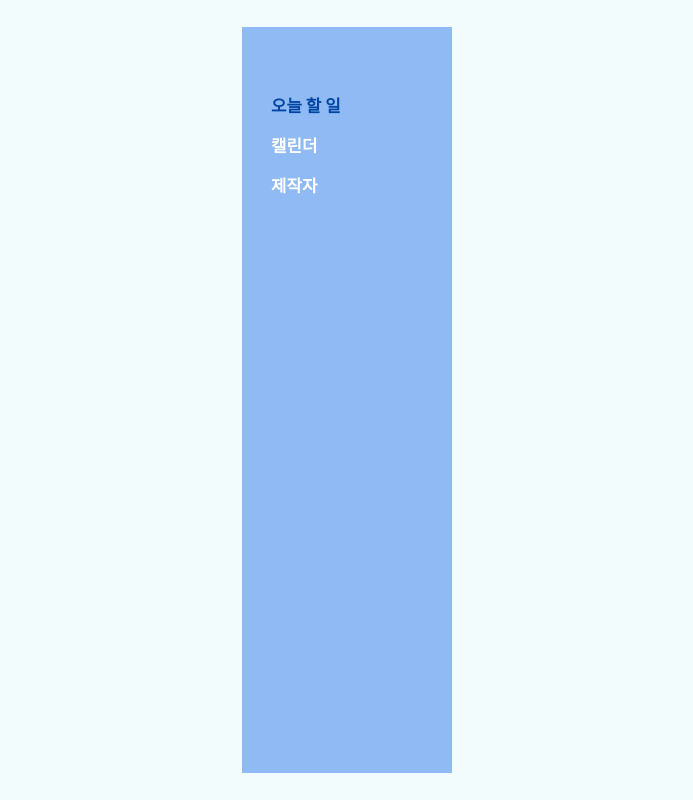
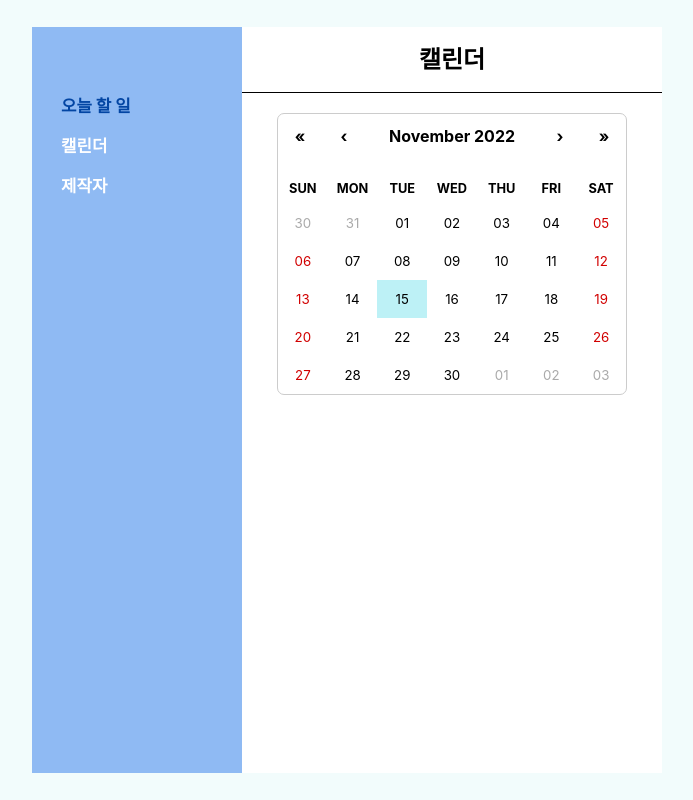
Before and after one commit to aemaaeng/my-todo-app, a React (Create React App) app: page /my-todo-app/history in a window 1280 px wide. Before the commit this address had no page. Shown: the whole page, without its empty margins (293-986 px from the left). Built offline with nearby package versions, Linux system fonts and the light colour scheme.

Commit message:
Feat/calendar - 렌더링 및 스타일 수정 (#7)
* :sparkles: react-calendar 설치 및 렌더링

* :lipstick: 캘린더 스타일 수정

```diff
--- a/package.json
+++ b/package.json
@@ -8,7 +8,9 @@
     "@testing-library/react": "^13.4.0",
     "@testing-library/user-event": "^13.5.0",
     "antd": "^5.0.3",
+    "moment": "^2.29.4",
     "react": "^18.2.0",
+    "react-calendar": "^4.0.0",
     "react-dom": "^18.2.0",
     "react-router-dom": "^6.4.3",
     "styled-components": "^5.3.6",
--- a/src/App.js
+++ b/src/App.js
@@ -2,7 +2,7 @@ import { BrowserRouter, Routes, Route } from "react-router-dom";
 import "./App.css";
 import Sidebar from "./Components/Sidebar";
 import Today from "./Pages/Today";
-import Calendar from "./Pages/Calendar";
+import History from "./Pages/History";
 import Developer from "./Pages/Developer";
 
 function App() {
@@ -15,7 +15,7 @@ function App() {
           <section className="features">
             <Routes>
               <Route path="/" element={<Today />}></Route>
-              <Route path="/calendar" element={<Calendar />}></Route>
+              <Route path="/history" element={<History />}></Route>
               <Route path="/developer" element={<Developer />}></Route>
             </Routes>
           </section>
--- a/src/Components/Sidebar.js
+++ b/src/Components/Sidebar.js
@@ -1,6 +1,7 @@
 import { useState } from "react";
 import { Link } from "react-router-dom";
 import styled from "styled-components";
+import "react-calendar/dist/Calendar.css";
 
 const Side = styled.section`
   display: flex;
@@ -42,7 +43,7 @@ const Sidebar = () => {
 
   const menuArr = [
     { index: 0, name: "오늘 할 일", path: "/" },
-    { index: 1, name: "캘린더", path: "/calendar" },
+    { index: 1, name: "캘린더", path: "/history" },
     { index: 2, name: "제작자", path: "/developer" },
   ];
 
--- a/src/Pages/Calendar.js
+++ /dev/null
@@ -1,26 +0,0 @@
-import React from "react";
-import styled from "styled-components";
-import Header from "../Components/Header";
-import EmptyTask from "../Components/EmptyTask";
-import settings from "../settings-5-512.png";
-
-const DivBackground = styled.div`
-  background-color: #ffffff;
-  height: 680px;
-  display: flex;
-  justify-content: center;
-  align-items: center;
-`;
-
-const Calendar = () => {
-  return (
-    <>
-      <Header name={"캘린더"}></Header>
-      <DivBackground>
-        <EmptyTask image={settings} desc="업데이트 예정" />
-      </DivBackground>
-    </>
-  );
-};
-
-export default Calendar;
--- /dev/null
+++ b/src/Pages/History.js
@@ -0,0 +1,66 @@
+import React from "react";
+import styled from "styled-components";
+import Header from "../Components/Header";
+import Calendar from "react-calendar";
+import moment from "moment";
+import "react-calendar/dist/Calendar.css";
+
+const DivBackground = styled.div`
+  background-color: #ffffff;
+  height: 680px;
+`;
+
+const Container = styled.div`
+  display: flex;
+  justify-content: center;
+  align-items: center;
+  padding-top: 20px;
+
+  .react-calendar {
+    border: 1px solid #cccccc;
+    border-radius: 7px;
+  }
+
+  .react-calendar__navigation button {
+    font-size: 1rem;
+    font-weight: 700;
+  }
+
+  .react-calendar__tile--now {
+    background-color: #bdf1f6;
+    color: black;
+  }
+
+  .react-calendar__tile--now:hover {
+    background-color: #bdf1f6;
+    color: black;
+  }
+
+  .react-calendar__month-view__days__day--neighboringMonth {
+    color: #aaaaaa;
+  }
+
+  abbr[title] {
+    text-decoration: none;
+    font-weight: 700;
+    font-size: 0.8rem;
+  }
+`;
+
+const History = () => {
+  return (
+    <>
+      <Header name={"캘린더"}></Header>
+      <DivBackground>
+        <Container>
+          <Calendar
+            formatDay={(locale, date) => moment(date).format("DD")}
+            calendarType="US"
+          />
+        </Container>
+      </DivBackground>
+    </>
+  );
+};
+
+export default History;
```
Also changed, not shown: 1 other file (tests, documents, lock files or other folders).
